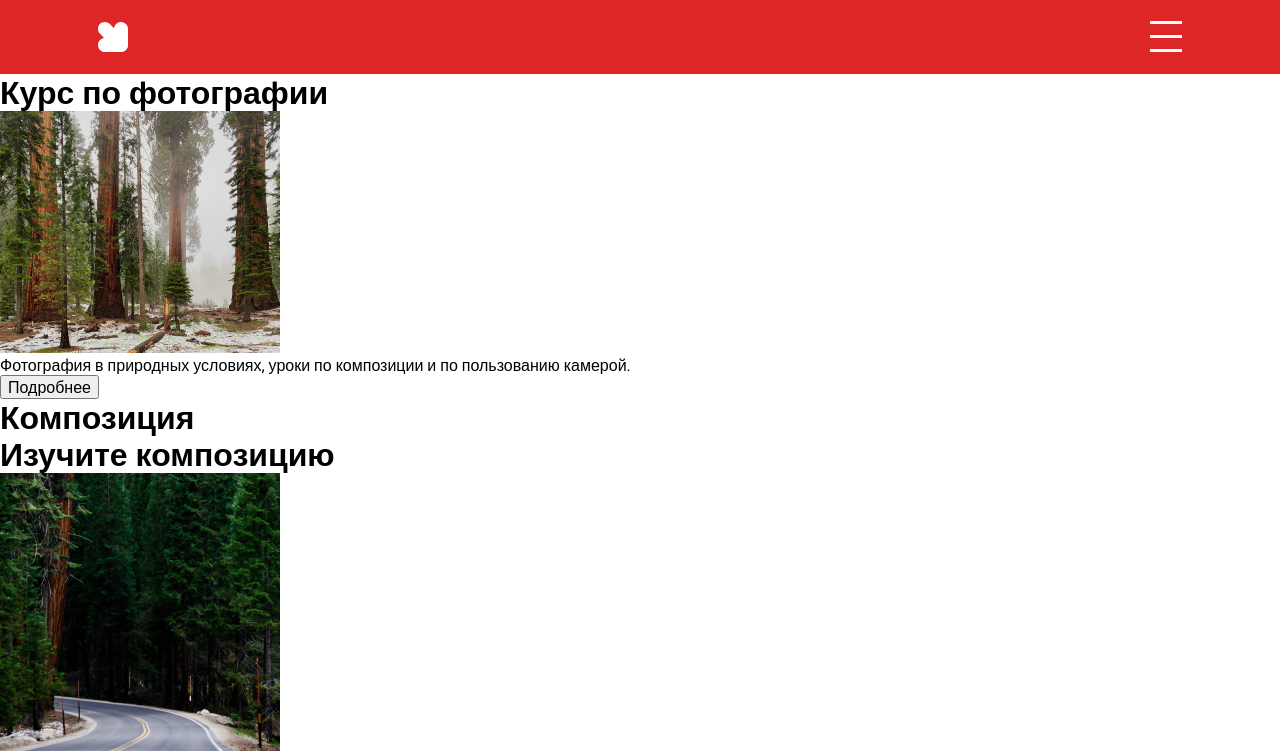
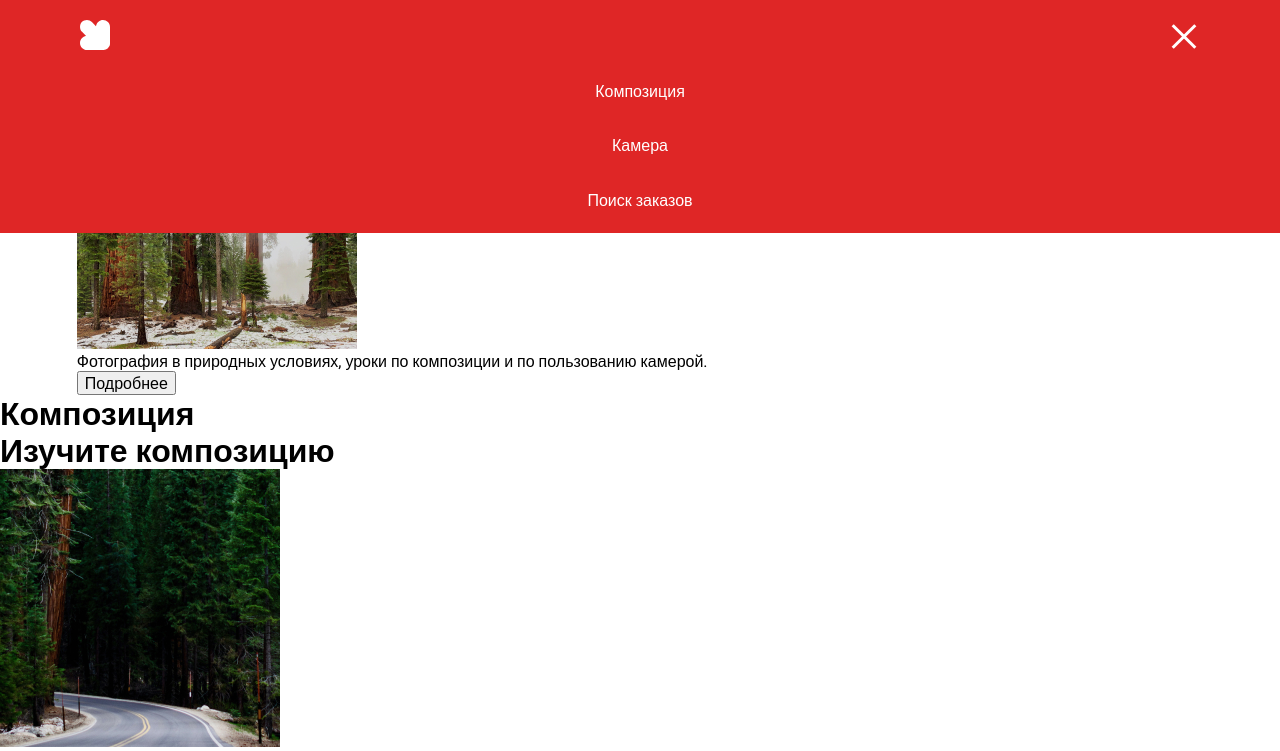
Before and after one commit to trashmarket/Month-of-Landings_external-link, a website: page index.html in a window 1280 px wide. Both pictures are taken after a click on the button 1166 px from the left and 37 px from the top of the page. Shown: the top 751 px of the page. Drawn offline with Linux system fonts and the light colour scheme; files whose address does not match are found by name.

Commit message:
js header finish

```diff
--- a/index.html
+++ b/index.html
@@ -146,6 +146,7 @@
       2021 Photo-lessons.
     </p>
   </footer>
+  <script src="./js/script.js"></script>
 </body>
 
 </html>
--- /dev/null
+++ b/js/script.js
@@ -0,0 +1,16 @@
+const burgerButton = document.querySelector('.header__burger-button');
+const menu = document.querySelector('.header__menu-wrapper');
+
+function chengeClassList (nameFordel, nameForAdd) {
+  burgerButton.classList.remove(nameFordel);
+  burgerButton.classList.add(nameForAdd);
+}
+
+burgerButton.onclick = function(event) {
+  if (this.classList.contains('header__burger-button_type_close')) {
+    chengeClassList('header__burger-button_type_close', 'header__burger-button_type_open');
+  } else {
+    chengeClassList('header__burger-button_type_open', 'header__burger-button_type_close');
+  }
+  menu.classList.toggle('header__menu-wrapper_active');
+}
--- a/scss/blocks/header/__burger-button/_type/header__burger-button_type_close.scss
+++ b/scss/blocks/header/__burger-button/_type/header__burger-button_type_close.scss
@@ -4,7 +4,7 @@
   height: 3px;
   background-color: $color-white;
   position: absolute;
-  top: 0;
+  top: 4px;
   left: 0;
-  box-shadow: 0 14px 0 0 $color-white, 0 28px 0 0 $color-white;
+  box-shadow: 0 10px 0 0 $color-white, 0 20px 0 0 $color-white;
 }
--- /dev/null
+++ b/scss/blocks/header/__burger-button/_type/header__burger-button_type_open.scss
@@ -0,0 +1,16 @@
+.header__burger-button_type_open::after, .header__burger-button_type_open::before {
+  content: '';
+  position: absolute;
+  width: 32px;
+  height: 3px;
+  left: 0;
+  background-color: $color-white;
+}
+
+.header__burger-button_type_open::after {
+  transform: rotate(45deg);
+}
+
+.header__burger-button_type_open::before {
+  transform: rotate(-45deg);
+}
--- a/scss/blocks/header/__container-button/header__container-button.scss
+++ b/scss/blocks/header/__container-button/header__container-button.scss
@@ -1,5 +1,5 @@
 .header__container-button {
   display: flex;
   justify-content: space-between;
-  padding: 21px;
+  padding: 19px 3px;
 }
--- a/scss/blocks/header/__wrapper/header__wrapper.scss
+++ b/scss/blocks/header/__wrapper/header__wrapper.scss
@@ -1,4 +1,5 @@
 .header__wrapper {
-  width: 88%;
-  margin: 0 auto;
+  // width: 88%;
+  // margin: 0 auto;
+  @include wrapper-size-position('mobile')
 }
--- /dev/null
+++ b/scss/blocks/photography-course/__wrapper/photography-course__wrapper.scss
@@ -0,0 +1,3 @@
+.photography-course__wrapper {
+  @include wrapper-size-position('mobile');
+}
--- a/scss/functions.scss
+++ b/scss/functions.scss
@@ -0,0 +1,13 @@
+@function display-size($string) {
+  @if $string == 'mobile' {
+    @return 88%;
+  }
+
+  @if $string == 'tablet' {
+    @return 89%
+  }
+
+  @if $string == 'desktop' {
+    @return 93%;
+  }
+}
--- a/scss/index.scss
+++ b/scss/index.scss
@@ -1,7 +1,7 @@
 @import 'vendor/normilize.scss';
 @import 'vars.scss';
+@import './functions.scss';
 @import './mixins.scss';
-@import './functions.scss';
 @import 'vendor/fonts.scss';
 @import './blocks/page/page.scss';
 @import './blocks/header/header.scss';
@@ -9,7 +9,9 @@
 @import './blocks/header/__container-button/header__container-button.scss';
 @import './blocks/header/__burger-button/header__burger-button.scss';
 @import './blocks/header/__burger-button/_type/header__burger-button_type_close.scss';
+@import './blocks/header/__burger-button/_type/header__burger-button_type_open.scss';
 @import './blocks/header/__menu-wrapper/header__menu-wrapper.scss';
 @import './blocks/header/__menu-wrapper/_active/header__menu-wrapper_active.scss';
 @import './blocks/header/__list/header__list.scss';
 @import './blocks/header/__link/header__link.scss';
+@import './blocks/photography-course/__wrapper/photography-course__wrapper.scss';
--- a/scss/mixins.scss
+++ b/scss/mixins.scss
@@ -13,3 +13,8 @@
   margin: 0;
   padding: 0;
 }
+
+@mixin wrapper-size-position($string) {
+  width: display-size($string);
+  margin: 0 auto;
+}
```
Also changed, not shown: css/index.css, 1 other file.
